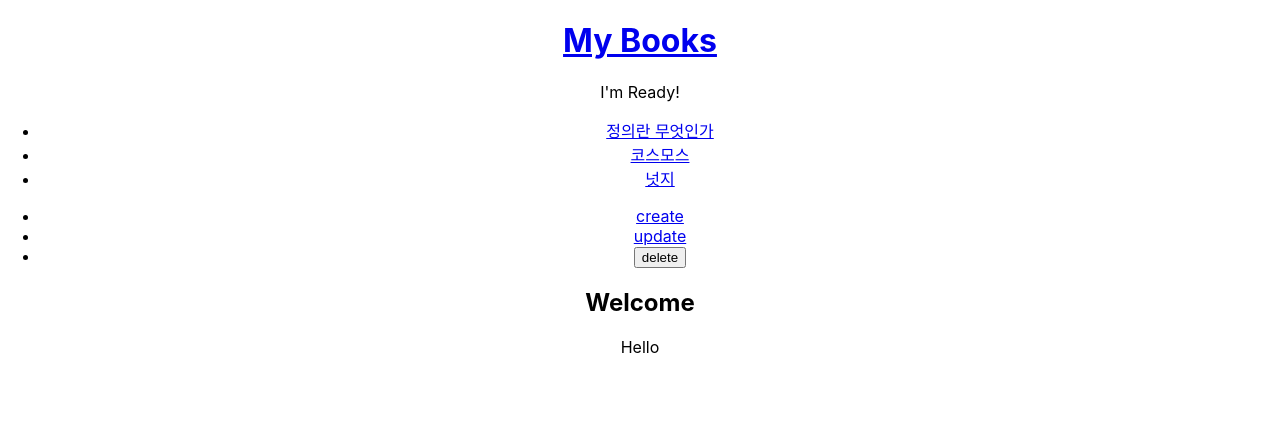
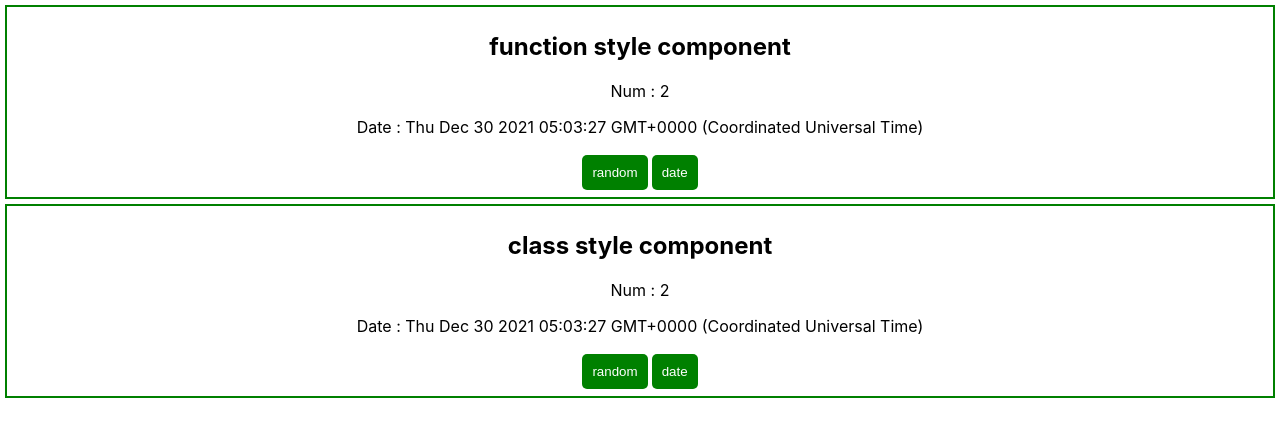
Before and after one commit to jjonami/StudyReact, a React (Create React App) app: page / in a window 1280 px wide. Shown: the top 436 px of the page. Built offline with nearby package versions, Linux system fonts and the light colour scheme.

Commit message:
class vs func 샘플 구조

```diff
--- a/src/App.css
+++ b/src/App.css
@@ -36,3 +36,18 @@
     transform: rotate(360deg);
   }
 }
+
+.container{
+  border : 2px solid green;
+  margin: 5px;
+  padding: 5px;
+}
+
+.btnPrimary{
+  border: none;
+  margin: 2px;
+  padding: 10px;
+  border-radius: 5px;
+  background-color: green;
+  color: white;
+}
--- a/src/App.js
+++ b/src/App.js
@@ -6,12 +6,15 @@ import Subject from "./components/Subject";
 import Control from './components/Control';
 import CreateContent from "./components/CreateContent";
 import UpdateContent from "./components/UpdateContent";
+import FuncComp from "./components/FuncComp";
+import ClassComp from "./components/ClassComp";
 
 class App extends Component {
     //[render()] 보다 먼저 호출 > 어떤 값들을 초기화 하고싶을 경우 [constructor()] 내부에 작성
     constructor(props) {
         super(props);
         this.state = {
+            page: 1,
             mode: 'welcome',
             selected_id: 0,
             welcome: {title: 'Welcome', desc: 'Hello'},
@@ -71,9 +74,16 @@ class App extends Component {
         return _article;
     }
 
-    render(){
-        return (
-            <div className="App">
+    getPage(){
+        switch (this.state.page){
+            case 0: return this.getPage1();
+            case 1: return this.getPage2();
+        }
+    }
+
+    getPage1(){
+        //리액트 기본
+        return <div>
             <Subject
                 title={this.state.subject.title}
                 sub={this.state.subject.sub}
@@ -115,6 +125,19 @@ class App extends Component {
             />
             {this.getContent()}
         </div>
+    }
+
+    getPage2(){
+        //class vs hook
+        return <div>
+            <FuncComp initNum={2}/>
+            <ClassComp initNum={2}/>
+        </div>
+    }
+
+    render(){
+        return (
+            <div className="App">{this.getPage()}</div>
         )
     }
 }
--- /dev/null
+++ b/src/components/ClassComp.js
@@ -0,0 +1,43 @@
+import {Component} from "react/cjs/react.production.min";
+import Util from "../utils/util";
+
+class ClassComp extends Component{
+    state = {
+        number: this.props.initNum,
+        date: (new Date()).toString()
+    }
+    componentWillMount(){
+        Util.showLog('class ==> componentWillMount', Util.logStyleY)
+    }
+    componentDidMount(){
+        Util.showLog('class ==> componentDidMount', Util.logStyleY)
+    }
+    render(){
+        Util.showLog('class ==> render', Util.logStyleY)
+
+        return(
+            <div className='container'>
+                <h2>class style component</h2>
+                <p>Num : {this.state.number}</p>
+                <p>Date : {this.state.date}</p>
+                <input type='button' value='random' className='btnPrimary' onClick={
+                    function (){
+                        this.setState({
+                            number: Math.random()
+                        })
+                    }.bind(this)
+                }/>
+                <input type='button' value='date' className='btnPrimary' onClick={
+                    function (){
+                        this.setState({
+                            date: (new Date()).toString()
+                        })
+                    }.bind(this)
+                }/>
+
+            </div>
+        )
+    }
+}
+
+export default ClassComp
--- /dev/null
+++ b/src/components/FuncComp.js
@@ -0,0 +1,32 @@
+import {useState} from "react";
+import Util from "../utils/util";
+
+function FuncComp(props){
+    let numberState = useState(props.initNum);
+    let number = numberState[0];
+    let setNumber = numberState[1];
+
+    // let dateState = useState((new Date()).toString());
+    // let date = dateState[0];
+    // let setDate = dateState[1];
+    // ===> 축약형
+    let [date, setDate] = useState((new Date()).toString());
+
+    Util.showLog('func', Util.logStyleG)
+
+    return(
+        <div className='container'>
+            <h2>function style component</h2>
+            <p>Num : {number}</p>
+            <p>Date : {date}</p>
+            <input type='button' value='random' className='btnPrimary' onClick={
+                function (){setNumber(Math.random())}
+            }/>
+            <input type='button' value='date' className='btnPrimary' onClick={
+                function (){setDate((new Date()).toString())}
+            }/>
+        </div>
+    )
+}
+
+export default FuncComp
--- /dev/null
+++ b/src/utils/util.js
@@ -0,0 +1,15 @@
+import {Component} from "react/cjs/react.production.min";
+
+
+
+class Util extends Component {
+    static logStyleY = 'color:yellow';
+    static logStyleR = 'color:red';
+    static logStyleG = 'color:green';
+
+    static showLog(msg, style) {
+        console.log('%c %s', style, msg);
+    }
+}
+
+export default Util
```
Lines whose indentation alone changed are shown as unchanged.
